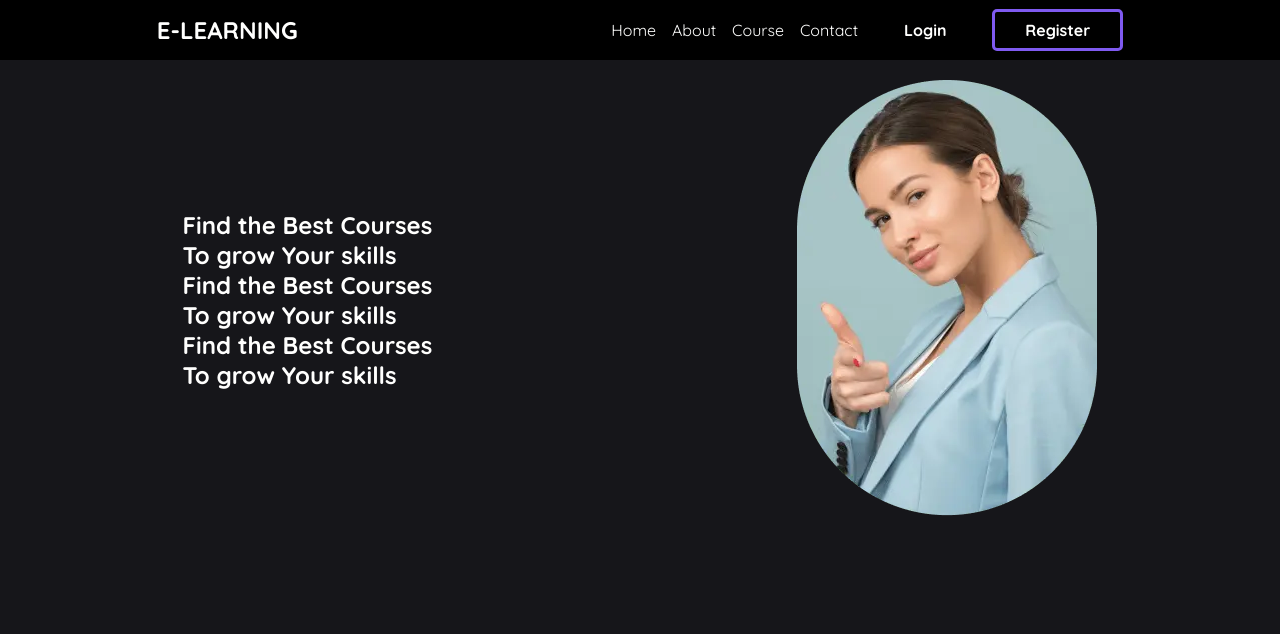
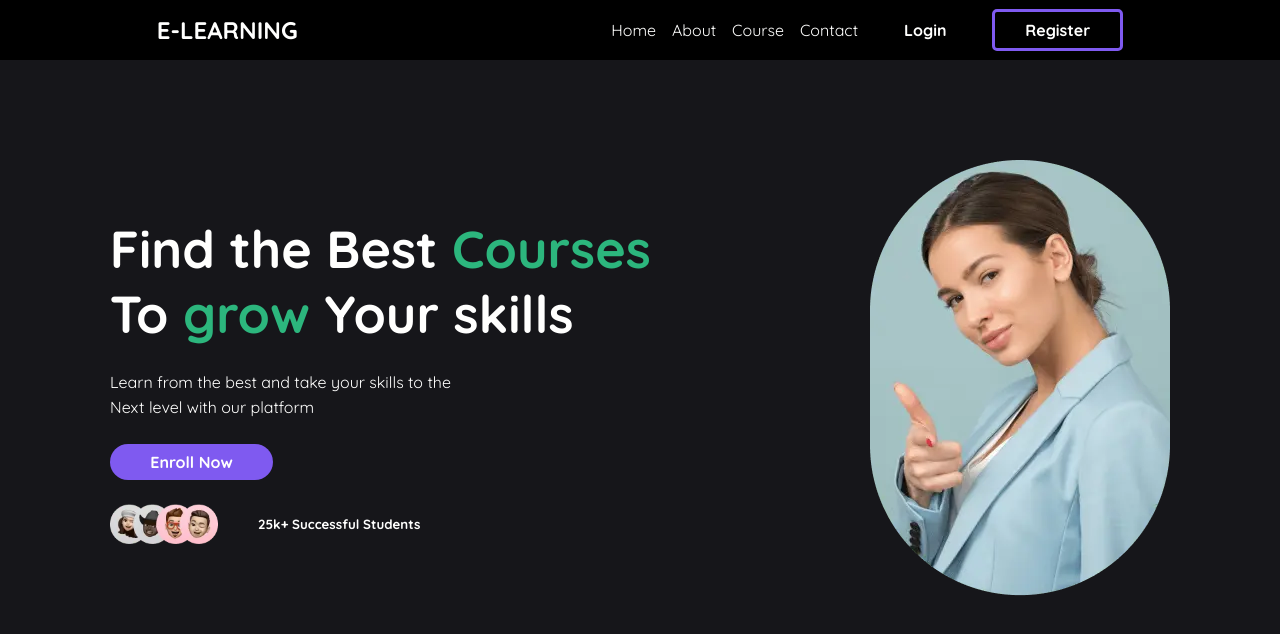
Before and after one commit to Rachmannh/e-learning, a plain HTML site: page index.html in a window 1280 px wide. Drawn offline with nearby package versions, Linux system fonts and the light colour scheme.

Commit message:
mempercantik tampilan

```diff
--- a/assets/css/style.css
+++ b/assets/css/style.css
@@ -4,6 +4,7 @@
   padding: 0;
   margin: 0;
   box-sizing: border-box;
+  text-decoration: none;
 }
 
 html {
@@ -19,6 +20,30 @@ html {
   --btn-color: #7f5af0;
   --tertiary-color: #2cb67d;
 }
+
+/* Scroll Bar */
+
+/* width */
+::-webkit-scrollbar {
+  width: 8px;
+}
+
+/* Track */
+::-webkit-scrollbar-track {
+  background: transparent;
+}
+
+/* Handle */
+::-webkit-scrollbar-thumb {
+  background: #b39cf61c;
+}
+
+/* Handle on hover */
+::-webkit-scrollbar-thumb:hover {
+  background: var(--btn-color);
+}
+
+/* Scroll Bar End */
 
 body {
   width: 100%;
@@ -113,8 +138,7 @@ nav ul li a:hover {
   transform: rotate(-45deg) translate(-1px, 0);
 }
 
-.btn-prim,
-.btn-second {
+.btn-prim {
   background-color: transparent;
   transition: all 0.5s;
   padding: 8px 30px;
@@ -174,6 +198,7 @@ nav ul li a:hover {
 /* Hero */
 
 .hero-container {
+  margin: 80px 0;
   display: flex;
   flex-direction: row;
   justify-content: space-around;
@@ -187,6 +212,51 @@ nav ul li a:hover {
   flex-direction: column;
 }
 
+.hero-left h1 {
+  font-style: normal;
+  font-weight: 700;
+  font-size: 52px;
+  line-height: 65px;
+  color: var(--headline-color);
+}
+
+.hero-left span {
+  color: var(--tertiary-color);
+}
+
+.hero-left p {
+  margin-top: 24px;
+  display: flex;
+  flex-direction: column;
+  padding: 0px;
+  gap: 6px;
+  line-height: 25px;
+}
+
+.hero-btn {
+  margin-top: 24px;
+  display: flex;
+  flex-direction: row;
+  justify-content: center;
+  align-items: center;
+  padding: 8px 40px;
+  font-weight: 700;
+  width: 163px;
+  height: 36px;
+  background: var(--btn-color);
+  color: var(--headline-color);
+  border-radius: 30px;
+}
+
+.rating {
+  margin-top: 24px;
+  display: flex;
+  align-items: center;
+  justify-content: start;
+  gap: 40px;
+  flex-direction: row;
+}
+
 @media screen and (max-width: 576px) {
   .hero-container {
     display: flex;
@@ -197,6 +267,26 @@ nav ul li a:hover {
     padding: 20px 0;
     gap: 50px;
   }
+  .hero-left h1 {
+    font-style: normal;
+    font-weight: 700;
+    font-size: 32px;
+    line-height: 45px;
+    color: var(--headline-color);
+  }
+  .hero-btn {
+    display: block;
+    margin-left: auto;
+    margin-right: auto;
+  }
+  .rating {
+    margin-top: 24px;
+    display: flex;
+    align-items: center;
+    justify-content: center;
+    gap: 40px;
+    flex-direction: row;
+  }
 }
 
 /* Hero End */
--- a/index.html
+++ b/index.html
@@ -4,8 +4,14 @@
     <meta charset="UTF-8" />
     <meta http-equiv="X-UA-Compatible" content="IE=edge" />
     <meta name="viewport" content="width=device-width, initial-scale=1.0" />
+    <!-- Favicon -->
+    <link rel="icon" type="image/x-icon" href="./assets/img/favicon.ico" />
     <!-- My CSS -->
     <link rel="stylesheet" href="./assets/css/style.css" />
+    <!-- Animate CSS -->
+    <link
+      rel="stylesheet"
+      href="https://cdnjs.cloudflare.com/ajax/libs/animate.css/4.1.1/animate.min.css" />
     <title>E Learning Web</title>
   </head>
   <body>
@@ -37,20 +43,31 @@
     <section id="myHero">
       <div class="hero-container">
         <div class="hero-left">
-          <h1>
+          <h1 class="animate__animated animate__fadeInDown">
             Find the Best <span>Courses</span> <br />
             To <span>grow</span> Your skills
           </h1>
-          <h1>
-            Find the Best <span>Courses</span> <br />
-            To <span>grow</span> Your skills
-          </h1>
-          <h1>
-            Find the Best <span>Courses</span> <br />
-            To <span>grow</span> Your skills
-          </h1>
+          <p class="animate__animated animate__flipInX animate__delay-1s">
+            Learn from the best and take your skills to the <br />
+            Next level with our platform
+          </p>
+          <a
+            href=""
+            class="hero-btn animate__animated animate__zoomIn animate__delay-2s"
+            >Enroll Now</a
+          >
+          <div
+            class="rating animate__animated animate__slideInLeft animate__delay-3s">
+            <img
+              src="./assets/img/hero-rating.webp"
+              alt="Hero Rating"
+              title="Hero Rating"
+              width="20%"
+              height="20%" />
+            <h5>25k+ Successful Students</h5>
+          </div>
         </div>
-        <div class="hero-right">
+        <div class="hero-right animate__animated animate__zoomInDown">
           <img
             src="./assets/img/hero-img-min.webp"
             alt="Hero Image"
```
Also changed, not shown: assets/img/favicon.ico (added), assets/img/hero-rating.webp (added).
